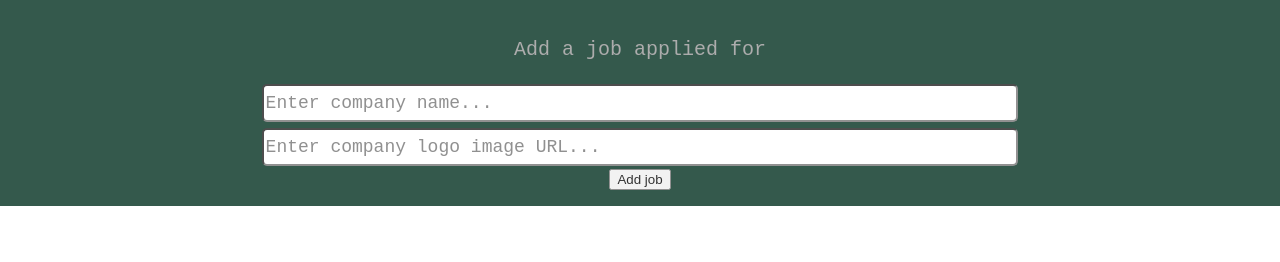
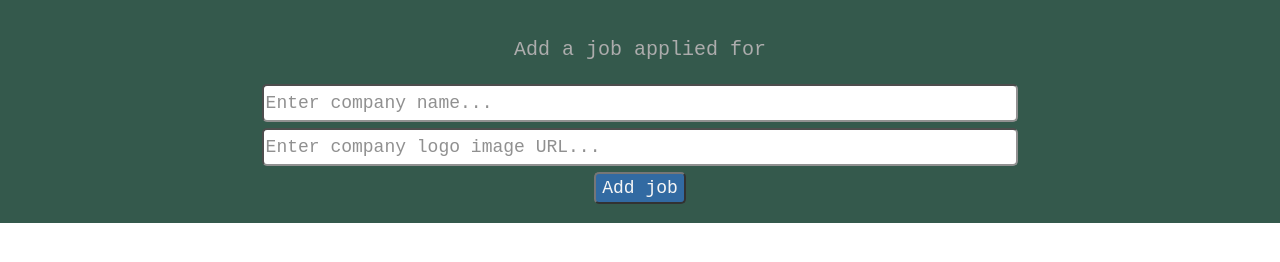
Before and after one commit to samanthamarberger/Phase-1-Final-Project, a plain HTML site: page index.html in a window 1280 px wide. Shown: the part 142-404 px from the top of the page. Drawn offline with Linux system fonts and the light colour scheme.

Commit message:
styled submit button

```diff
--- a/index.css
+++ b/index.css
@@ -30,11 +30,11 @@ body {
     height: auto;
 }
 
-  .container form{
+.container form {
     text-align: center;
 }
 
-  .container h3{
+.container h3 {
     color: #989898;
     font: sans-serif;
     font-style: normal;
@@ -50,3 +50,16 @@ body {
     font-family: monospace;
     margin: 3px;
 }
+
+.submit {
+    background-color: #00468B;
+    border-radius: 5px;
+    height: 2rem;
+    width: max-content;
+    justify-self: center;
+    margin: 3px;
+    font: sans-serif;
+    font-family: monospace;
+    color: whitesmoke;
+    font-size: 18px;
+}
```
Lines whose indentation alone changed are shown as unchanged.
